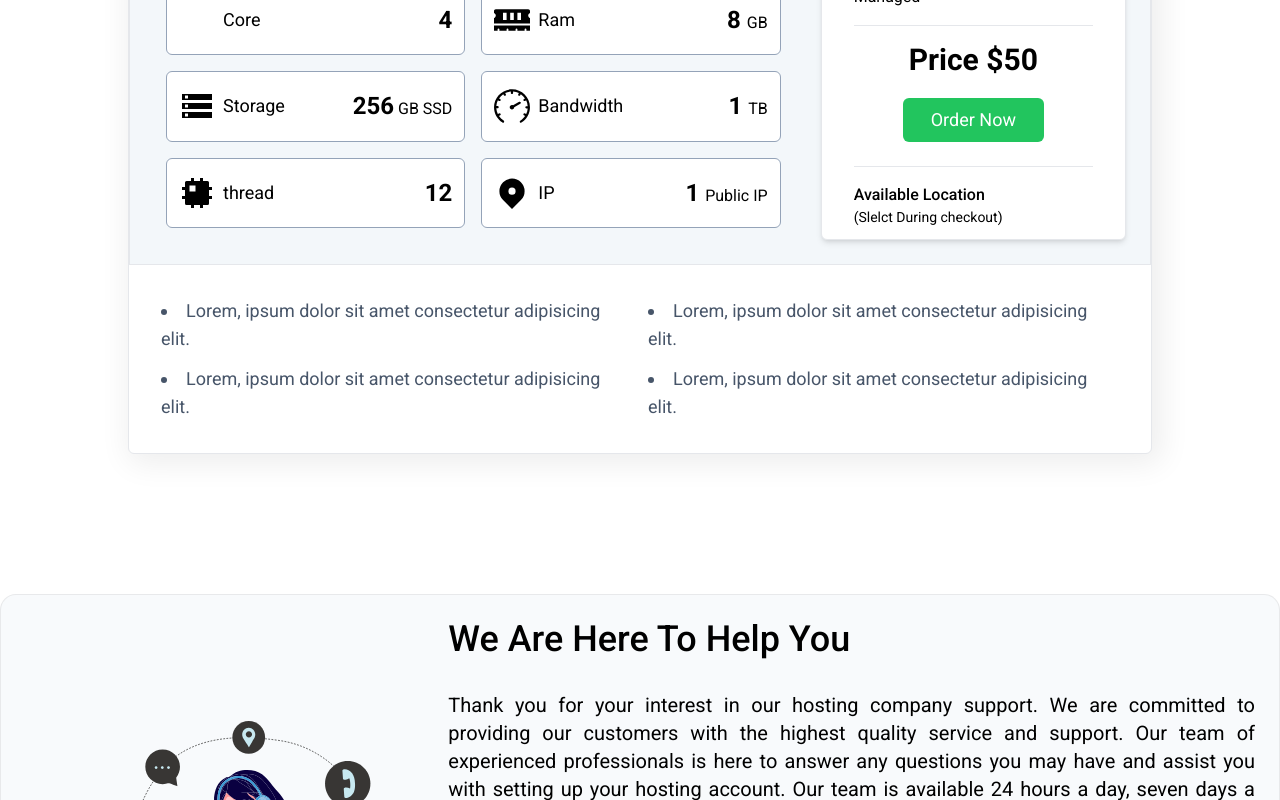
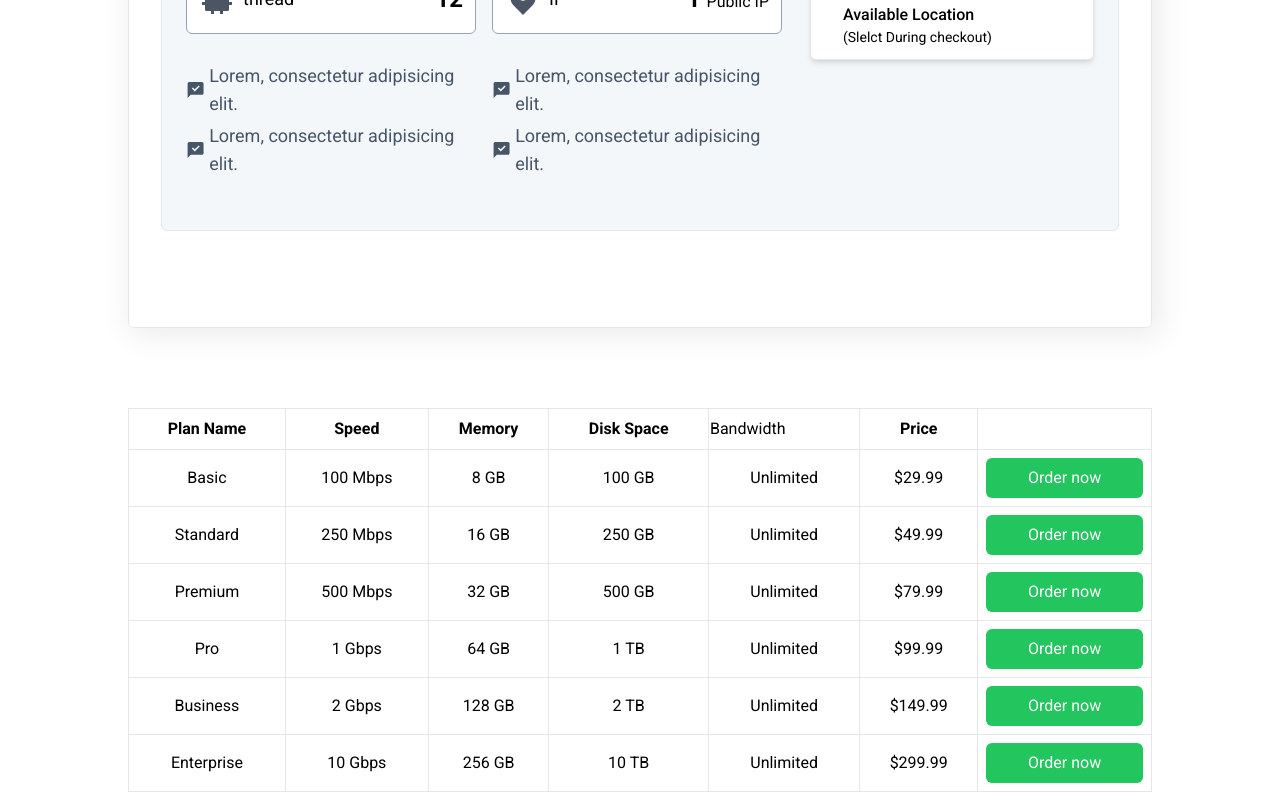
Before and after one commit to pothikit/hostfule-project, a React (Create React App) app: page /managed-vps in a window 1280 px wide. Shown: the part 1020-1820 px from the top of the page. Built offline with nearby package versions, Linux system fonts and the light colour scheme; some icons are missing; a web font is replaced by a local one.

Commit message:
some style

```diff
--- a/public/manageVpsData.json
+++ b/public/manageVpsData.json
@@ -1,4 +1,5 @@
-[
+{
+    "rangeSlider": [
         {
             "id": 1,
             "cpu_core": 4,
@@ -59,4 +60,55 @@
             "price": "$600",
             "thread": "12"
         }
+    ],
+    "tabelData": [
+        {
+            "plan_name": "Basic",
+            "speed": "100 Mbps",
+            "memory": "8 GB",
+            "disk_space": "100 GB",
+            "bandwidth": "Unlimited",
+            "price": "$29.99"
+        },
+        {
+            "plan_name": "Standard",
+            "speed": "250 Mbps",
+            "memory": "16 GB",
+            "disk_space": "250 GB",
+            "bandwidth": "Unlimited",
+            "price": "$49.99"
+        },
+        {
+            "plan_name": "Premium",
+            "speed": "500 Mbps",
+            "memory": "32 GB",
+            "disk_space": "500 GB",
+            "bandwidth": "Unlimited",
+            "price": "$79.99"
+        },
+        {
+            "plan_name": "Pro",
+            "speed": "1 Gbps",
+            "memory": "64 GB",
+            "disk_space": "1 TB",
+            "bandwidth": "Unlimited",
+            "price": "$99.99"
+        },
+        {
+            "plan_name": "Business",
+            "speed": "2 Gbps",
+            "memory": "128 GB",
+            "disk_space": "2 TB",
+            "bandwidth": "Unlimited",
+            "price": "$149.99"
+        },
+        {
+            "plan_name": "Enterprise",
+            "speed": "10 Gbps",
+            "memory": "256 GB",
+            "disk_space": "10 TB",
+            "bandwidth": "Unlimited",
+            "price": "$299.99"
+        }
     ]
+}
--- a/src/components/managedServer/ManagedVps.jsx
+++ b/src/components/managedServer/ManagedVps.jsx
@@ -10,9 +10,11 @@ import { SlSpeedometer } from "react-icons/sl";
 import { MdStorage } from "react-icons/md";
 import { RiCpuFill } from "react-icons/ri";
 import { HiLocationMarker } from "react-icons/hi";
+import { BiSolidCommentCheck } from "react-icons/bi";
 const ManagedServer = () => {
     const [rangevalue, setRangValue] = useState(1)
     const [data, setData] = useState([])
+    const [tabelData, setTableData] = useState([])
     // const [isDragging, setIsDragging] = useState(false);
 
     const handleChange = value => {
@@ -22,8 +24,15 @@ const ManagedServer = () => {
     useEffect(() => {
         fetch(`manageVpsData.json`)
             .then(res => res.json())
-            .then(data => setData(data))
+            .then(data => setData(data?.rangeSlider))
     }, [])
+    // fetching table data
+    useEffect(() => {
+        fetch(`manageVpsData.json`)
+            .then(res => res.json())
+            .then(data => setTableData(data?.tabelData))
+    }, [])
+    // console.log(tableData)
     // get ram amount and messourement
     const rangeData = data.find((items) => items.id === rangevalue)
 
@@ -40,14 +49,16 @@ const ManagedServer = () => {
     const ip_address = getAmountAndMeasurement(rangeData?.ip_address)
     return (
         <main>
-            <PageBanner animationfile={managedvpsAnimation} pageTitle={["Hassle-Free ", <span className='text-primary' key={1}>M</span>, "anaged VPS Hosting"]} animationName=""></PageBanner>
-            <section className='py-20 custom-slider'>
+            <section className='bg-slate-200'>
+                <PageBanner animationfile={managedvpsAnimation} pageTitle={["Hassle-Free ", <span className='text-primary' key={1}>M</span>, "anaged VPS Hosting"]} animationName="" animationPadding="p-32"></PageBanner>
+            </section>
+            <section className='pb-10 custom-slider'>
                 <div className="container mx-auto">
-                    <div className='max-w-[1100px] mx-auto bg-white border rounded-md' style={{ boxShadow: "5px 5px 30px 5px #eee" }}>
-                        <div className='p-3'>
+                    <div className='max-w-[1100px] mx-auto bg-white rounded-xl -mt-32'>
+                        <div className='px-8 border pb-24 rounded-md' style={{ boxShadow: "5px 5px 30px 5px #eee" }}>
+                            <div>
                                 <div className='bg-white p-6'>
                                     <Slider min={1} max={6} step={1} duration={2000} value={rangevalue} onChange={handleChange} className='cursor-pointer' />
-
                                     <div className='flex justify-between items-center font-bold'>
                                         <h2 className=''><span className='hidden md:inline'>Storage</span> 1GB</h2>
                                         <h2 className=''><span className='hidden md:inline'>Storage</span> 2GB</h2>
@@ -58,35 +69,49 @@ const ManagedServer = () => {
                                     </div>
                                 </div>
                             </div>
-                        <div className='border mt-7 p-6 bg-slate-100 bg-opacity-80 grid grid-cols-1 lg:grid-cols-3 gap-7'>
-                            <div className='grid grid-cols-1 md:grid-cols-2 gap-4 lg:col-span-2 p-3'>
+                            <div className='border rounded-md mt-20 p-6 bg-slate-100 bg-red bg-opacity-80 grid grid-cols-1 lg:grid-cols-3 gap-7'>
+                                <div className='lg:col-span-2'>
+                                    <div className='grid grid-cols-1 md:grid-cols-2 gap-4'>
                                         <div className='border rounded-md border-slate-400 flex items-center justify-between text-lg bg-white py-4 px-3'>
-                                    <span className='flex items-center gap-2 text-lg'><PiCpu size={36} /> Core</span>
+                                            <span className='flex items-center gap-2 text-lg'><PiCpu className='text-gray-600' size={36} /> Core</span>
                                             <h2 className='font-bold text-xl md:text-2xl'>{rangeData?.cpu_core}</h2>
                                         </div>
                                         <div className='border rounded-md border-slate-400 flex items-center justify-between text-lg bg-white py-4 px-3'>
-                                    <span className='flex items-center gap-2'><FaMemory size={36} /> Ram</span>
+                                            <span className='flex items-center gap-2'><FaMemory className='text-gray-600' size={36} /> Ram</span>
                                             <h2 className='font-bold text-xl md:text-2xl'>{rams?.amount} <span className='text-base font-thin'>{rams.rest}</span></h2>
                                         </div>
                                         <div className='border rounded-md border-slate-400 flex items-center justify-between text-lg bg-white py-4 px-3'>
-                                    <span className='flex items-center gap-2'><MdStorage size={36} />
+                                            <span className='flex items-center gap-2'><MdStorage className='text-gray-600' size={36} />
                                                 Storage</span>
                                             <h2 className='font-bold text-xl md:text-2xl'>{ssd_space?.amount}<span className='text-base font-thin'> {ssd_space.rest}</span></h2>
                                         </div>
                                         <div className='border rounded-md border-slate-400 flex items-center justify-between text-lg bg-white py-4 px-3'>
                                             <span className='flex items-center gap-2'>
-                                        <SlSpeedometer size={36} />
+                                                <SlSpeedometer className='text-gray-600' size={36} />
                                                 Bandwidth</span>
 
                                             <h2 className='font-bold text-xl md:text-2xl'>{bandwidth?.amount} <span className='text-base font-thin'>{bandwidth.rest}</span></h2>
                                         </div>
                                         <div className='border rounded-md border-slate-400 flex items-center justify-between text-lg bg-white py-4 px-3'>
-                                    <span className='flex items-center gap-2'> <RiCpuFill size={36} /> thread</span>
+                                            <span className='flex items-center gap-2'> <RiCpuFill className='text-gray-600' size={36} /> thread</span>
                                             <h2 className='font-bold text-xl md:text-2xl'>{rangeData?.thread}</h2>
                                         </div>
                                         <div className='border rounded-md border-slate-400 flex items-center justify-between text-lg bg-white py-4 px-3'>
-                                    <span className='flex items-center gap-2'><HiLocationMarker size={36} /> IP</span>
+                                            <span className='flex items-center gap-2'><HiLocationMarker className='text-gray-600' size={36} /> IP</span>
                                             <h2 className='font-bold text-xl md:text-2xl'>{ip_address?.amount} <span className='text-base font-thin'> {ip_address.rest}</span></h2>
+                                        </div>
+                                    </div>
+                                    <div className='py-7 grid grid-cols-1 md:grid-cols-2 gap-4 text-lg text-slate-600'>
+                                        <ul className='space-y-1'>
+                                            <li className='flex items-center gap-1'><BiSolidCommentCheck size={20} />Lorem, consectetur adipisicing elit.</li>
+                                            <li className='flex items-center gap-1'><BiSolidCommentCheck size={20} />Lorem, consectetur adipisicing elit.</li>
+                                        </ul>
+                                        <div className='flex justify-end'>
+                                            <ul className='space-y-1'>
+                                                <li className='flex items-center gap-1'><BiSolidCommentCheck size={20} />Lorem, consectetur adipisicing elit.</li>
+                                                <li className='flex items-center gap-1'><BiSolidCommentCheck size={20} />Lorem, consectetur adipisicing elit.</li>
+                                            </ul>
+                                        </div>
                                     </div>
                                 </div>
                                 <div>
@@ -94,7 +119,7 @@ const ManagedServer = () => {
                                         <h3 className='border-b pb-4 mb-4'>Managed</h3>
                                         <div className='border-b pb-6 md-4 text-center'>
                                             <h1 className='text-xl md:text-2xl lg:text-3xl font-bold'><span className=''>Price</span> <span>{rangeData?.price}</span></h1>
-                                        <button className='bg-green-500 text-white px-3 py-1 md:py-2 text-lg md:px-7 mt-5 rounded-md'>Order Now</button>
+                                            <button className='bg-green-500 hover:bg-green-700 text-white px-3 py-1 md:py-2 text-lg md:px-7 mt-5 rounded-md'>Order Now</button>
                                         </div>
                                         <div className='mt-4'>
                                             <h3 className='font-medium'>Available Location</h3>
@@ -103,16 +128,32 @@ const ManagedServer = () => {
                                     </div>
                                 </div>
                             </div>
-                        <div className='p-8 grid grid-cols-1 md:grid-cols-2 gap-4 justify-between text-lg text-slate-600'>
-                            <ul className='list-disc list-inside space-y-3'>
-                                <li>Lorem, ipsum dolor sit amet consectetur adipisicing elit.</li>
-                                <li>Lorem, ipsum dolor sit amet consectetur adipisicing elit.</li>
-                            </ul>
-                            <ul className='list-disc list-inside space-y-3'>
-                                <li>Lorem, ipsum dolor sit amet consectetur adipisicing elit.</li>
-                                <li>Lorem, ipsum dolor sit amet consectetur adipisicing elit.</li>
-                            </ul>
                         </div>
+                        {/* lsit from here */}
+                        <table className='w-full mt-20 bg-even-slate-200'>
+                            <tr className='w-full '>
+                                <th className='border py-2'>Plan Name</th>
+                                <th className='border py-2'>Speed</th>
+                                <th className='border py-2'>Memory</th>
+                                <th className='border py-2'>Disk Space</th>
+                                <td className='border py-2'>Bandwidth</td>
+                                <th className='border py-2'>Price</th>
+                                <th className='border py-2'></th>
+                            </tr>
+                            {
+                                tabelData?.map((items, idx) => (
+                                    <tr key={idx}>
+                                        <td className='text-center border py-2'>{items.plan_name}</td>
+                                        <td className='text-center border py-2'>{items.speed}</td>
+                                        <td className='text-center border py-2'>{items.memory}</td>
+                                        <td className='text-center border py-2'>{items.disk_space}</td>
+                                        <td className='text-center border py-2'>{items.bandwidth}</td>
+                                        <td className='text-center border py-2'>{items.price}</td>
+                                        <td className='text-center border p-2'><button className='bg-green-500 py-2 w-full text-white rounded-md '>Order now</button></td>
+                                    </tr>
+                                ))
+                            }
+                        </table>
                     </div>
 
                 </div>
--- a/src/components/shared/pageBanner/PageBanner.jsx
+++ b/src/components/shared/pageBanner/PageBanner.jsx
@@ -12,7 +12,7 @@ const PageBanner = ({ animationfile, pageTitle, className, animationName, animat
                     </div>
                     <div className="flex-1" data-aos={animationName ? animationName : "fade-left"} >
                         <div className={`ml-auto`}>
-                            <Player className={`md:h-[600px] ${animationPadding ? animationPadding : null}`}
+                            <Player className={`md:h-[600px] ${animationPadding ? animationPadding : "2"}`}
                                 autoplay
                                 loop
                                 src={animationfile}
```
Also changed, not shown: public/locationdata.json. Lines whose indentation alone changed are shown as unchanged.
